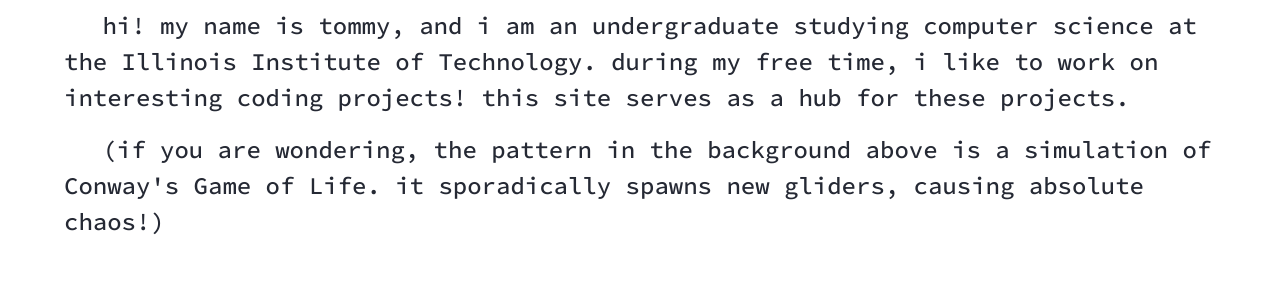
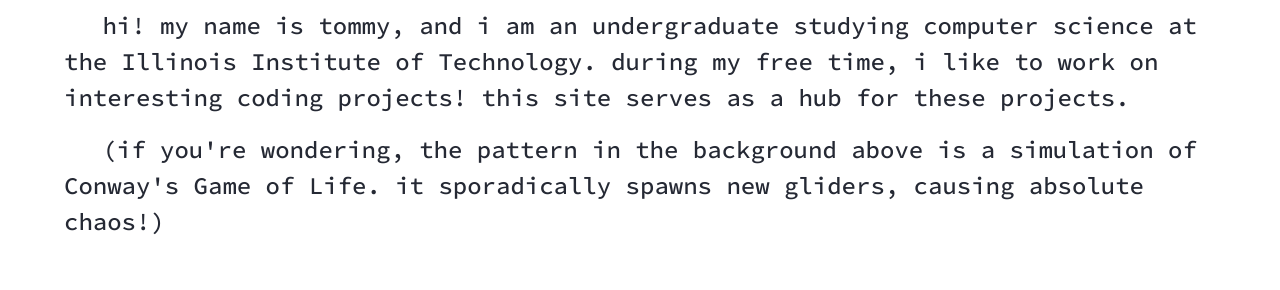
Before and after one commit to tovaio/tovaio.github.io, a React (Create React App) app: page / in a window 1280 px wide. Shown: the part 920-1210 px from the top of the page. Built offline with nearby package versions, Linux system fonts and the light colour scheme.

Commit message:
Contract 'you are' to 'you're'

```diff
--- a/src/Content.tsx
+++ b/src/Content.tsx
@@ -111,7 +111,7 @@
                     during my free time, i like to work on interesting coding projects! this site serves as a hub for these projects.
                 </Line>
                 <Line>
-                    (if you are wondering, the pattern in the background above is a simulation of Conway's Game of Life.
+                    (if you're wondering, the pattern in the background above is a simulation of Conway's Game of Life.
                     it sporadically spawns new gliders, causing absolute chaos!)
                 </Line>
             </Section>
```
